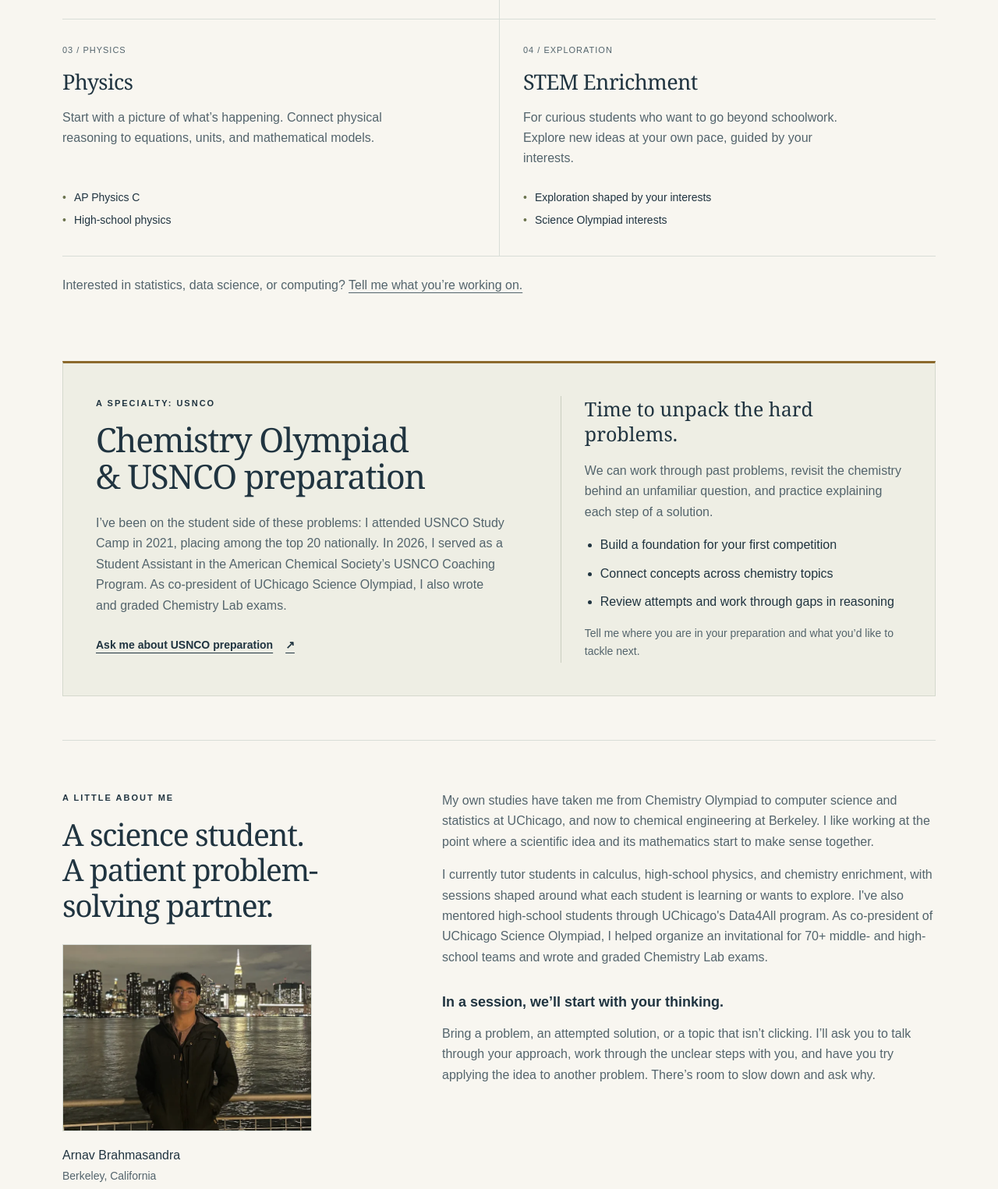
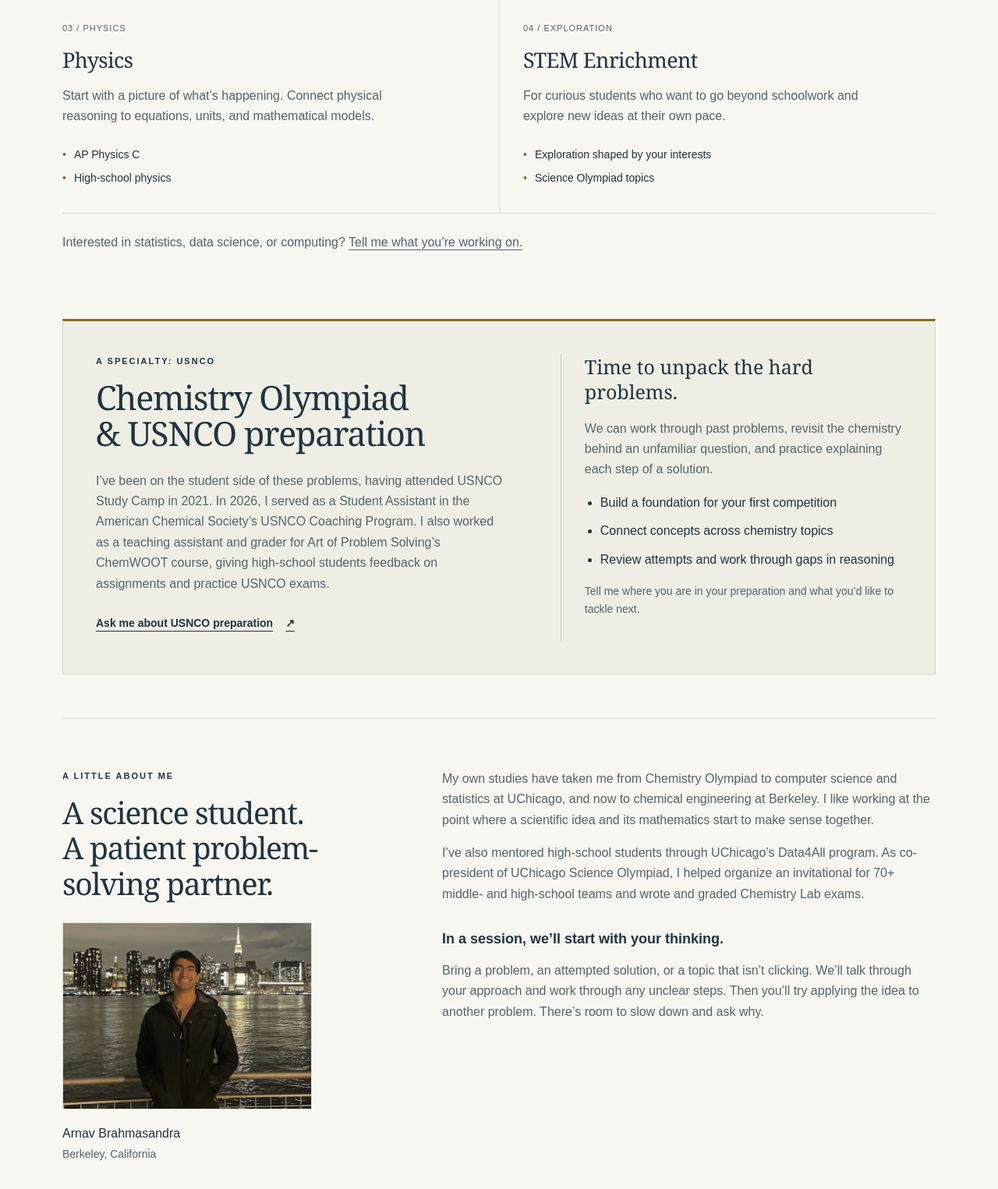
Before and after one commit to abrahmasandra/berkeley-tutoring, a plain HTML site: page site/index.html in a window 1280 px wide. Shown: the part 1146-2671 px from the top of the page at 78% size. Drawn offline with Linux system fonts and the light colour scheme.

Commit message:
minor wording changes

```diff
--- a/site/index.html
+++ b/site/index.html
@@ -77,7 +77,7 @@
       <section class="hero" aria-labelledby="hero-title">
         <div><div class="eyebrow"><span class="dot"></span>Independent tutoring · Berkeley, CA</div>
           <h1 id="hero-title">Chemistry. Physics.<br>Math.<br><em>With Arnav.</em></h1>
-          <p class="intro">I’m Arnav Brahmasandra, a Chemical Engineering PhD student at UC Berkeley. I offer one-on-one chemistry, physics, math, and STEM enrichment sessions in Berkeley and online, with Chemistry Olympiad preparation as a specialty.</p>
+          <p class="intro">I’m Arnav Brahmasandra, a Chemical Engineering PhD student at UC Berkeley. I tutor chemistry, physics, and math, offer STEM enrichment, and specialize in Chemistry Olympiad preparation.</p>
           <a class="button" href="#contact">Ask about tutoring <span aria-hidden="true">↗</span></a>
           <p class="hero-note">One-on-one · Online & in person in the Berkeley area</p>
         </div>
@@ -96,13 +96,13 @@
           <article class="subject"><div class="subject-number">01 / CHEMISTRY</div><h3>Chemistry</h3><p>Work through the ideas behind reactions, equilibrium, and energetics, then connect them to the calculations.</p><ul><li>High-school & AP Chemistry</li><li>Coursework, exam preparation & enrichment</li></ul></article>
           <article class="subject"><div class="subject-number">02 / MATH</div><h3>Math</h3><p>Build understanding and confidence, from middle-school foundations to advanced college math. Learn how to choose an approach when a problem looks unfamiliar.</p><ul><li>Middle-school math, algebra & precalculus</li><li>Calculus & AP Calculus</li><li>Multivariable calculus, differential equations & linear algebra</li></ul></article>
           <article class="subject"><div class="subject-number">03 / PHYSICS</div><h3>Physics</h3><p>Start with a picture of what’s happening. Connect physical reasoning to equations, units, and mathematical models.</p><ul><li>AP Physics C</li><li>High-school physics</li></ul></article>
-          <article class="subject"><div class="subject-number">04 / EXPLORATION</div><h3>STEM Enrichment</h3><p>For curious students who want to go beyond schoolwork. Explore new ideas at your own pace, guided by your interests.</p><ul><li>Exploration shaped by your interests</li><li>Science Olympiad interests</li></ul></article>
+          <article class="subject"><div class="subject-number">04 / EXPLORATION</div><h3>STEM Enrichment</h3><p>For curious students who want to go beyond schoolwork and explore new ideas at their own pace.</p><ul><li>Exploration shaped by your interests</li><li>Science Olympiad topics</li></ul></article>
         </div>
         <p class="subject-inquiry">Interested in statistics, data science, or computing? <a href="#contact">Tell me what you’re working on.</a></p>
       </section>
       <!-- OLYMPIAD: Specialty offering, with credentials kept distinct from services. -->
       <section class="olympiad" id="olympiad" aria-labelledby="olympiad-title">
-        <div><div class="eyebrow">A specialty: USNCO</div><h2 id="olympiad-title">Chemistry Olympiad<br>& USNCO preparation</h2><p>I’ve been on the student side of these problems: I attended USNCO Study Camp in 2021, placing among the top 20 nationally. In 2026, I served as a Student Assistant in the American Chemical Society’s USNCO Coaching Program. As co-president of UChicago Science Olympiad, I also wrote and graded Chemistry Lab exams.</p><a class="text-link" href="mailto:abrahmasandra@gmail.com?subject=USNCO%20tutoring%20inquiry">Ask me about USNCO preparation <span aria-hidden="true">↗</span></a></div>
+        <div><div class="eyebrow">A specialty: USNCO</div><h2 id="olympiad-title">Chemistry Olympiad<br>& USNCO preparation</h2><p>I’ve been on the student side of these problems, having attended USNCO Study Camp in 2021. In 2026, I served as a Student Assistant in the American Chemical Society’s USNCO Coaching Program. I also worked as a teaching assistant and grader for Art of Problem Solving’s ChemWOOT course, giving high-school students feedback on assignments and practice USNCO exams.</p><a class="text-link" href="mailto:abrahmasandra@gmail.com?subject=USNCO%20tutoring%20inquiry">Ask me about USNCO preparation <span aria-hidden="true">↗</span></a></div>
         <div class="olympiad-detail"><h3>Time to unpack the hard problems.</h3><p>We can work through past problems, revisit the chemistry behind an unfamiliar question, and practice explaining each step of a solution.</p><ul><li>Build a foundation for your first competition</li><li>Connect concepts across chemistry topics</li><li>Review attempts and work through gaps in reasoning</li></ul><p class="note">Tell me where you are in your preparation and what you’d like to tackle next.</p></div>
       </section>
     </div>
@@ -111,7 +111,7 @@
       <section class="about" id="about" aria-labelledby="about-title">
         <div><div class="eyebrow">A little about me</div><h2 id="about-title">A science student.<br>A patient problem-solving partner.</h2>
           <figure class="profile-photo"><img src="assets/arnav-brahmasandra.webp" width="640" height="480" alt="Arnav Brahmasandra smiling in front of the New York City skyline at night" loading="lazy" decoding="async"></figure><p class="about-signature">Arnav Brahmasandra<br><span>Berkeley, California</span></p></div>
-        <div><p>My own studies have taken me from Chemistry Olympiad to computer science and statistics at UChicago, and now to chemical engineering at Berkeley. I like working at the point where a scientific idea and its mathematics start to make sense together.</p><p>I currently tutor students in calculus, high-school physics, and chemistry enrichment, with sessions shaped around what each student is learning or wants to explore. I've also mentored high-school students through UChicago's Data4All program. As co-president of UChicago Science Olympiad, I helped organize an invitational for 70+ middle- and high-school teams and wrote and graded Chemistry Lab exams.</p><h3>In a session, we’ll start with your thinking.</h3><p>Bring a problem, an attempted solution, or a topic that isn’t clicking. I’ll ask you to talk through your approach, work through the unclear steps with you, and have you try applying the idea to another problem. There’s room to slow down and ask why.</p></div>
+        <div><p>My own studies have taken me from Chemistry Olympiad to computer science and statistics at UChicago, and now to chemical engineering at Berkeley. I like working at the point where a scientific idea and its mathematics start to make sense together.</p><p>I’ve also mentored high-school students through UChicago’s Data4All program. As co-president of UChicago Science Olympiad, I helped organize an invitational for 70+ middle- and high-school teams and wrote and graded Chemistry Lab exams.</p><h3>In a session, we’ll start with your thinking.</h3><p>Bring a problem, an attempted solution, or a topic that isn’t clicking. We’ll talk through your approach and work through any unclear steps. Then you’ll try applying the idea to another problem. There’s room to slow down and ask why.</p></div>
       </section>
       <!-- TESTIMONIALS: Each figure is one record. Add only publication-authorized,
            verbatim reviews; copy the figure structure with a unique id, subject,
@@ -139,7 +139,7 @@
         <div class="testimonial-announcement" role="status" aria-live="polite" aria-atomic="true"></div>
       </section>
       <!-- CONTACT: If changing your email, replace BOTH occurrences below. -->
-      <section id="contact" class="contact" aria-labelledby="contact-title"><div class="eyebrow">In person in Berkeley · Online</div><h2 id="contact-title">What would you<br>like to work on?</h2><p>I offer one-on-one tutoring in person in the Berkeley area and online. Sessions typically run 1–2 hours, depending on the student’s needs and what we arrange together.</p><p>Parents and students are welcome to reach out with the student’s subject or course, goals, and availability. Let me know whether you prefer in-person or online sessions. I’m happy to discuss scheduling, current availability, and subject-specific rates.</p>
+      <section id="contact" class="contact" aria-labelledby="contact-title"><div class="eyebrow">In person in Berkeley · Online</div><h2 id="contact-title">What would you<br>like to work on?</h2><p>Sessions typically run 1–2 hours, depending on the student’s needs and what we arrange together.</p><p>Tell me about the subject or course, your goals, and your availability, along with whether you prefer in-person or online sessions. I’m happy to discuss scheduling and subject-specific rates.</p>
         <a class="button" href="mailto:abrahmasandra@gmail.com?subject=Tutoring%20inquiry">Ask about tutoring <span aria-hidden="true">↗</span></a>
         <a class="email" href="mailto:abrahmasandra@gmail.com">abrahmasandra@gmail.com</a>
         <p class="small">Students and parents are welcome to reach out.</p>
```
